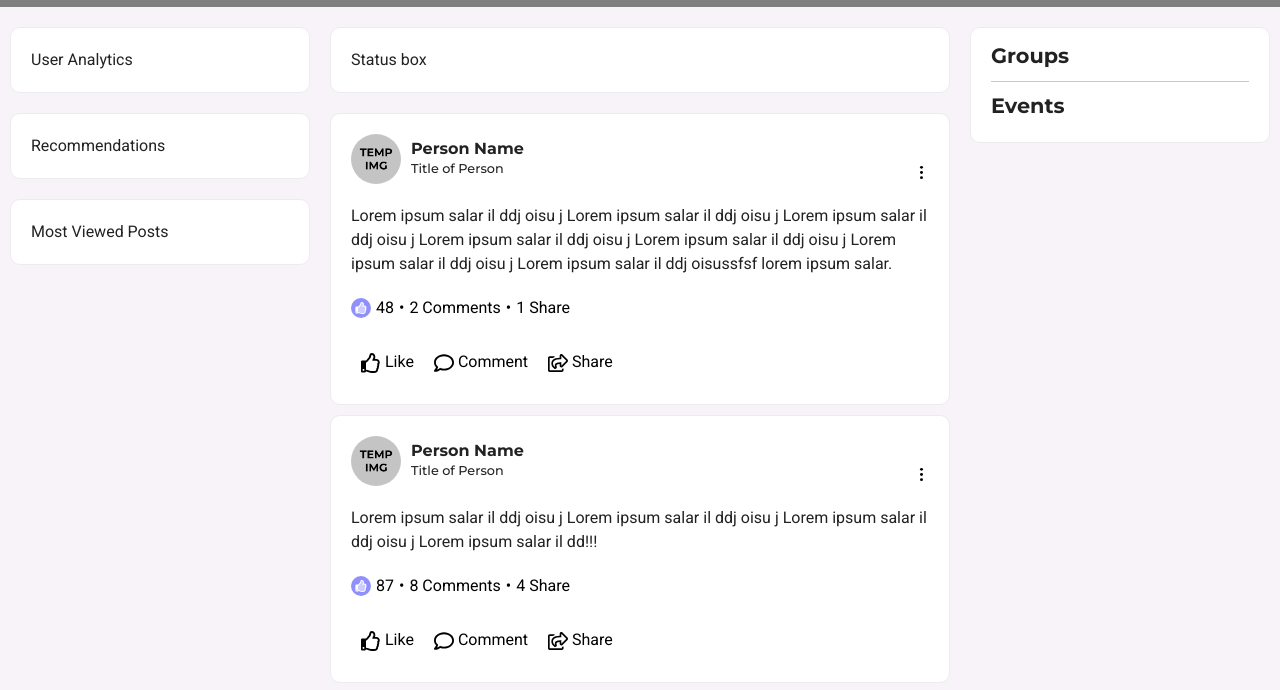
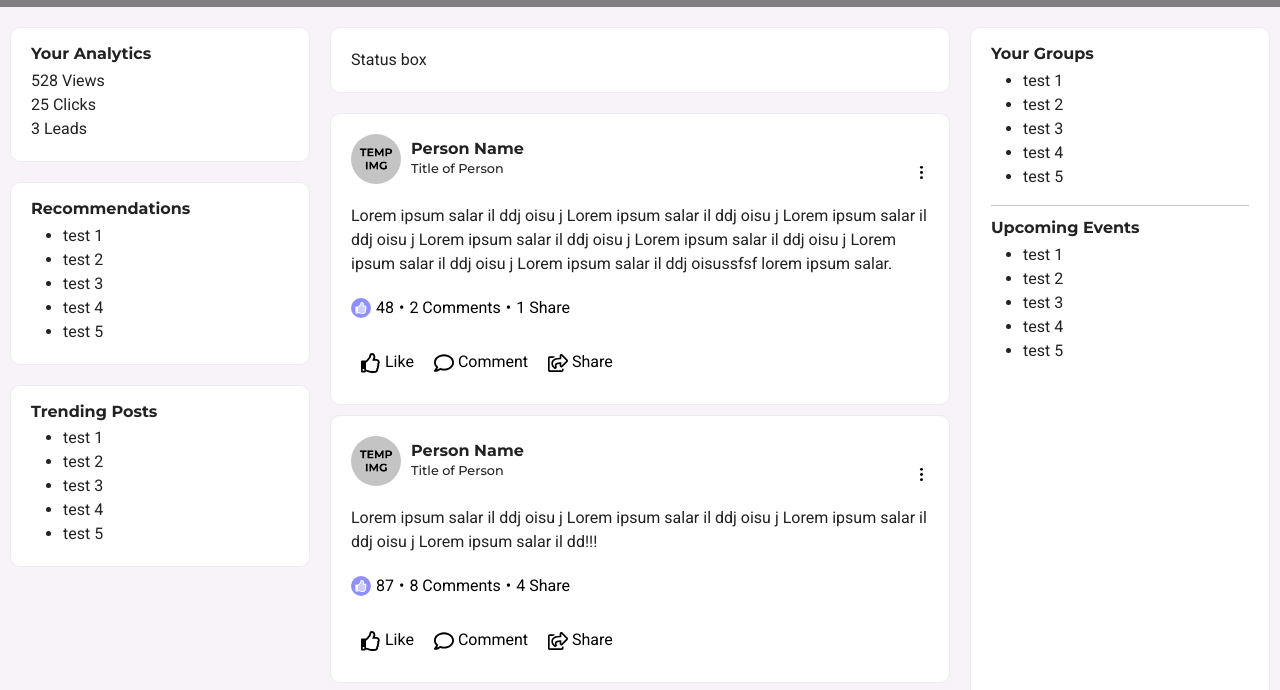
Before and after one commit to nicktesh/social-shell, a plain HTML site: page index.html in a window 1280 px wide. Shown: the part 73-763 px from the top of the page. Drawn offline with nearby package versions, Linux system fonts and the light colour scheme.

Commit message:
Add files via upload

```diff
--- a/css/styles.scss
+++ b/css/styles.scss
@@ -306,20 +306,36 @@ button {
   }
 }
 
+#main-homepage #main-row {
+  justify-content: flex-end;
+}
+
 #main-homepage #feed,
 #main-homepage #sp-sec,
 #main-homepage #sp-prim {
   padding: 10px;
 }
 
+#main-homepage .sp-sec-box {
+  height: calc(100vh - 120px);
+}
+
+@media screen and (max-width: 992px) {
+  #main-homepage .sp-sec-box {
+    height: auto;
+  }
+}
+
 #main-homepage #sp-prim .sp-prim-inner {
   position: sticky;
   top: 100px;
+  height: calc(100vh - 120px);
 }
 
 @media screen and (max-width: 992px) {
   #main-homepage #sp-prim .sp-prim-inner {
     top: 80px;
+    height: auto;
   }
 }
 
@@ -507,15 +523,3 @@ button {
     width: 100%;
   }
 }
-
-@media screen and (min-width: 768px) {
-  #main-homepage #spacer-box {
-    display: block;
-  }
-}
-
-@media screen and (min-width: 992px) {
-  #main-homepage #spacer-box {
-    display: none;
-  }
-}
--- a/index.html
+++ b/index.html
@@ -103,12 +103,35 @@
     <!-- Main Homepage -->
     <section id="main-homepage">
       <div class="container-xl">
-        <div class="row">
+        <div class="row" id="main-row">
           <div class="col-3" id="sp-prim">
             <div class="sp-prim-inner">
-              <div class="analytics-tab">User Analytics</div>
-              <div class="recommendations-tab">Recommendations</div>
-              <div class="most-viewed-tab">Most Viewed Posts</div>
+              <div class="analytics-tab">
+                <h3>Your Analytics</h3>
+                <div class="profile-views">528 Views</div>
+                <div class="links-count">25 Clicks</div>
+                <div class="leads-count">3 Leads</div>
+              </div>
+              <div class="recommendations-tab">
+                <h3>Recommendations</h3>
+                <ul>
+                  <li>test 1</li>
+                  <li>test 2</li>
+                  <li>test 3</li>
+                  <li>test 4</li>
+                  <li>test 5</li>
+                </ul>
+              </div>
+              <div class="most-viewed-tab">
+                <h3>Trending Posts</h3>
+                <ul>
+                  <li>test 1</li>
+                  <li>test 2</li>
+                  <li>test 3</li>
+                  <li>test 4</li>
+                  <li>test 5</li>
+                </ul>
+              </div>
             </div>
           </div>
           <div class="col-6" id="feed">
@@ -530,16 +553,29 @@
               </div>
             </div>
           </div>
-          <div class="col-3" id="spacer-box"></div>
           <div class="col-3" id="sp-sec">
             <div class="sp-sec-inner">
               <div class="sp-sec-box">
                 <div class="groups-tab">
-                  <h2>Groups</h2>
+                  <h3>Your Groups</h3>
+                  <ul>
+                    <li>test 1</li>
+                    <li>test 2</li>
+                    <li>test 3</li>
+                    <li>test 4</li>
+                    <li>test 5</li>
+                  </ul>
                 </div>
                 <hr />
                 <div class="events-tab">
-                  <h2>Events</h2>
+                  <h3>Upcoming Events</h3>
+                  <ul>
+                    <li>test 1</li>
+                    <li>test 2</li>
+                    <li>test 3</li>
+                    <li>test 4</li>
+                    <li>test 5</li>
+                  </ul>
                 </div>
               </div>
             </div>
```
Also changed, not shown: css/styles.css, 1 other file.
